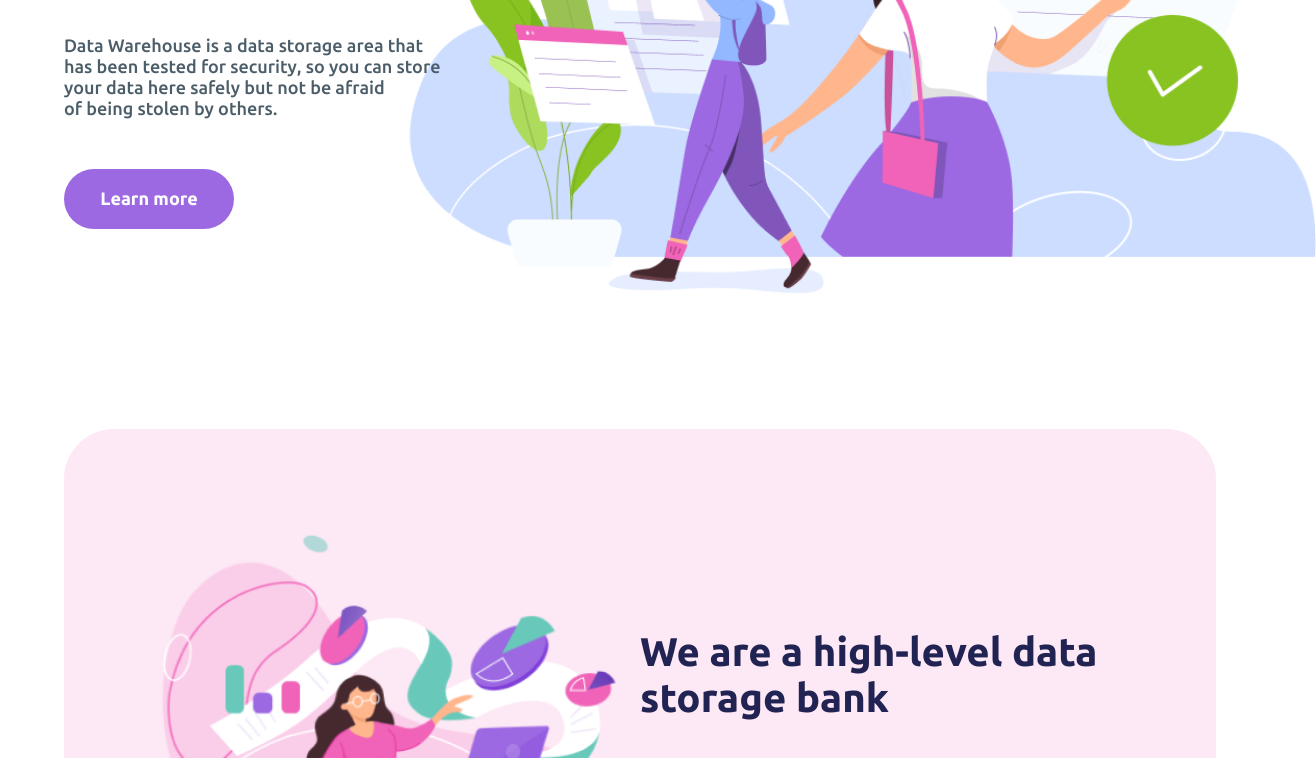
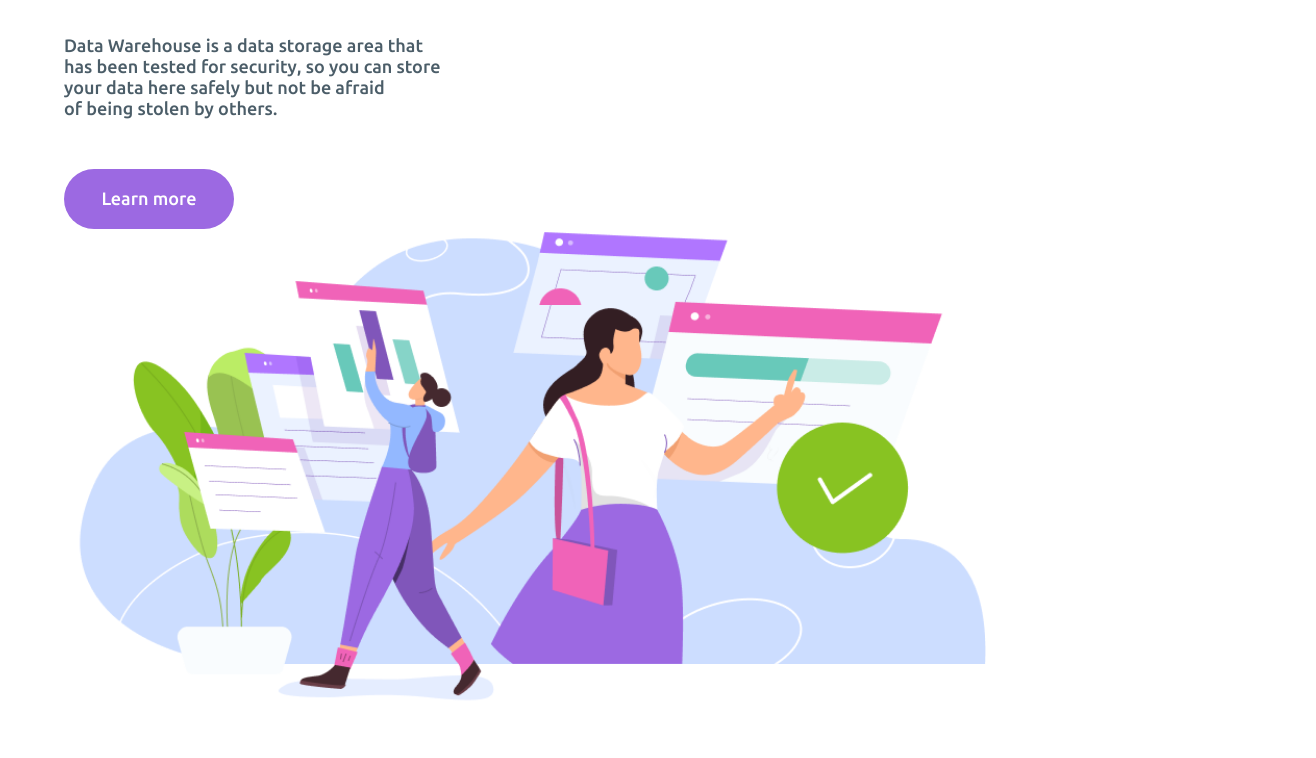
Before and after one commit to it-n00b-pel/panfilov_modules, a plain HTML site: page module1/index.html in a window 1280 px wide. Shown: the part 370-1128 px from the top of the page, 1316 px wide, since content can reach past the window. Drawn offline with Linux system fonts and the light colour scheme.

Commit message:
add style/refactor

```diff
--- a/module1/index.html
+++ b/module1/index.html
@@ -46,7 +46,14 @@ safely but not be afraid of being stolen by others.">
                 of being stolen by others.
             </p>
 
-            <button class="learn_button">Learn more</button>
+
+            <a href="#features">
+                <div class="learn_link">
+                    <p>Learn more</p>
+                </div>
+            </a>
+
+
         </div>
         <img src="images/image1.png" alt="header image with gir" class="headline__image">
     </div>
--- a/module1/style.css
+++ b/module1/style.css
@@ -136,22 +136,22 @@ h1 {
     color: #4b5d68
 }
 
-.learn_button {
+.learn_link {
     background-color: #9c69e2;
     height: 60px;
     width: 170px;
-    color: #fff;
     border-radius: 50px;
     font-weight: 800;
-    font-size: 18px
+    font-size: 18px;
+    display: flex;
+    align-items: center;
+    justify-content: center;
 }
 
-.headline__image {
-    position: absolute;
-    right: -100px;
-    bottom: -100px;
-    z-index: -1
+.learn_link p {
+    color: white;
 }
+
 
 #about {
     display: flex;
```
